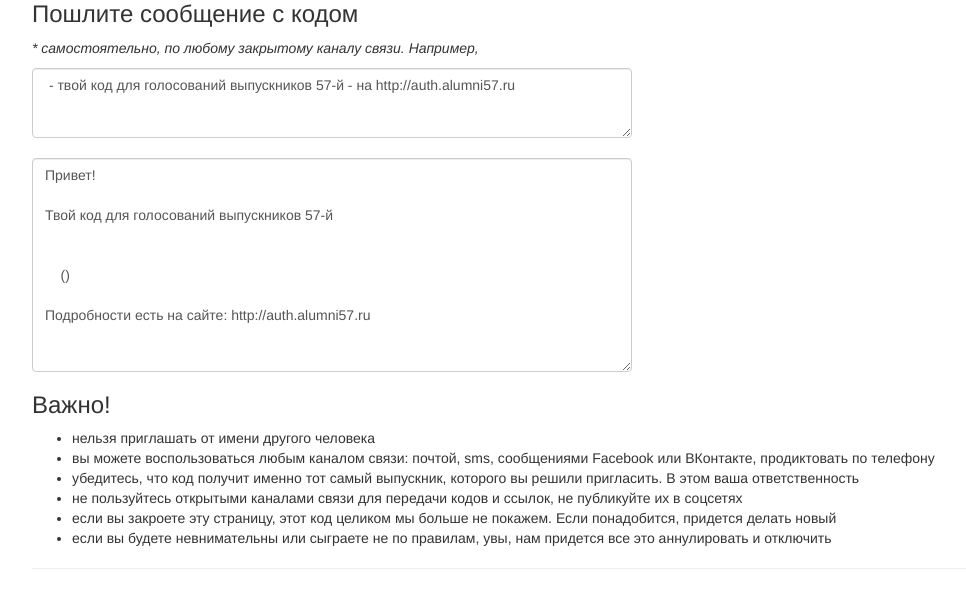
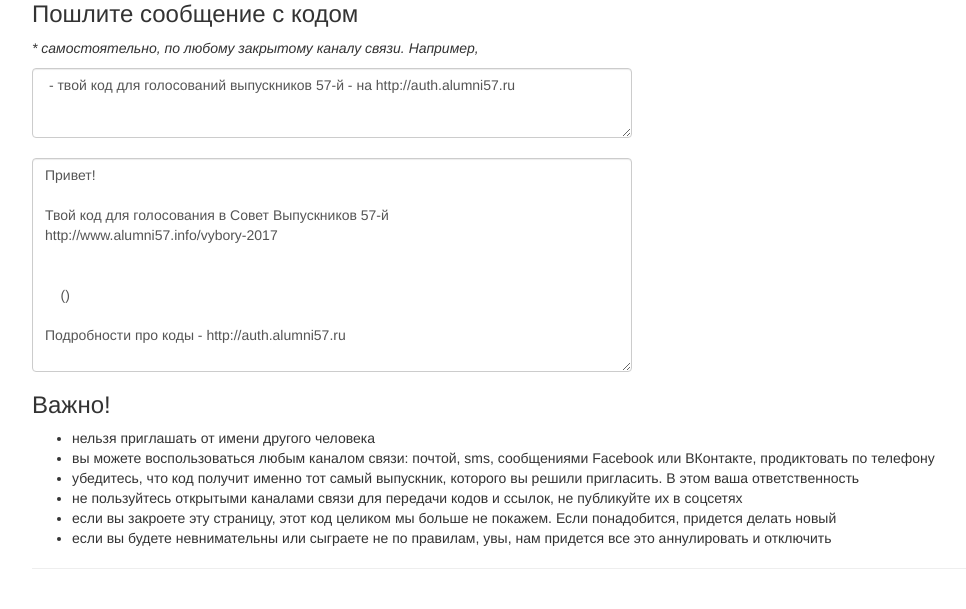
Before and after one commit to fedor57/alumni-auth, a Django app: template app/templates/app/invite.html in a window 1280 px wide. Shown: the part 260-869 px from the top of the page, without its empty margins (38-1004 px from the left). Run offline with Django 3.2, Linux system fonts and the light colour scheme; the template is opened without the code that fills it, so the values that code supplies are empty; parts of the project's set-up code (start-up, migrations or seed data) failed here and were passed over; some libraries are stand-ins or nearby versions.

Commit message:
update static version and invite text

```diff
--- a/app/templates/app/invite.html
+++ b/app/templates/app/invite.html
@@ -30,12 +30,13 @@
 <textarea style="width:600px; max-width: 600px;" rows="10" class="form-control" onclick="this.focus();this.select()"
 >Привет!
 
-Твой код для голосований выпускников 57-й
+Твой код для голосования в Совет Выпускников 57-й
+http://www.alumni57.info/vybory-2017
 
     {{ code.code }}
     ({{ code.alumni }})
 
-Подробности есть на сайте: http://auth.alumni57.ru
+Подробности про коды - http://auth.alumni57.ru
 
 {{ inviter.full_name }}</textarea>
 
--- a/app/templates/app/layout.html
+++ b/app/templates/app/layout.html
@@ -6,7 +6,7 @@
   <title>Выпускники 57 — коды выпускников</title>
   {% load staticfiles %}
   <link rel="stylesheet" type="text/css" href="{% static 'app/content/bootstrap.min.css' %}" />
-  <link rel="stylesheet" type="text/css" href="{% static 'app/content/site.css' %}" />
+  <link rel="stylesheet" type="text/css" href="/static/app/content/site.css?v=2" />
   <link rel="stylesheet" href="https://code.jquery.com/ui/1.10.2/themes/smoothness/jquery-ui.css" type="text/css" media="all" />
   <script src="{% static 'app/scripts/modernizr-2.6.2.js' %}"></script>
   <script src="{% static 'app/scripts/jquery-1.10.2.js' %}"></script>
@@ -41,7 +41,7 @@
 
   <script src="{% static 'app/scripts/bootstrap.js' %}"></script>
   <script src="{% static 'app/scripts/respond.js' %}"></script>
-  <script src="/static/app/scripts/appl.js?v=1"></script>
+  <script src="/static/app/scripts/appl.js?v=2"></script>
   {% block scripts %}{% endblock %}
 
   {% if 'code' in request.session %}
```
